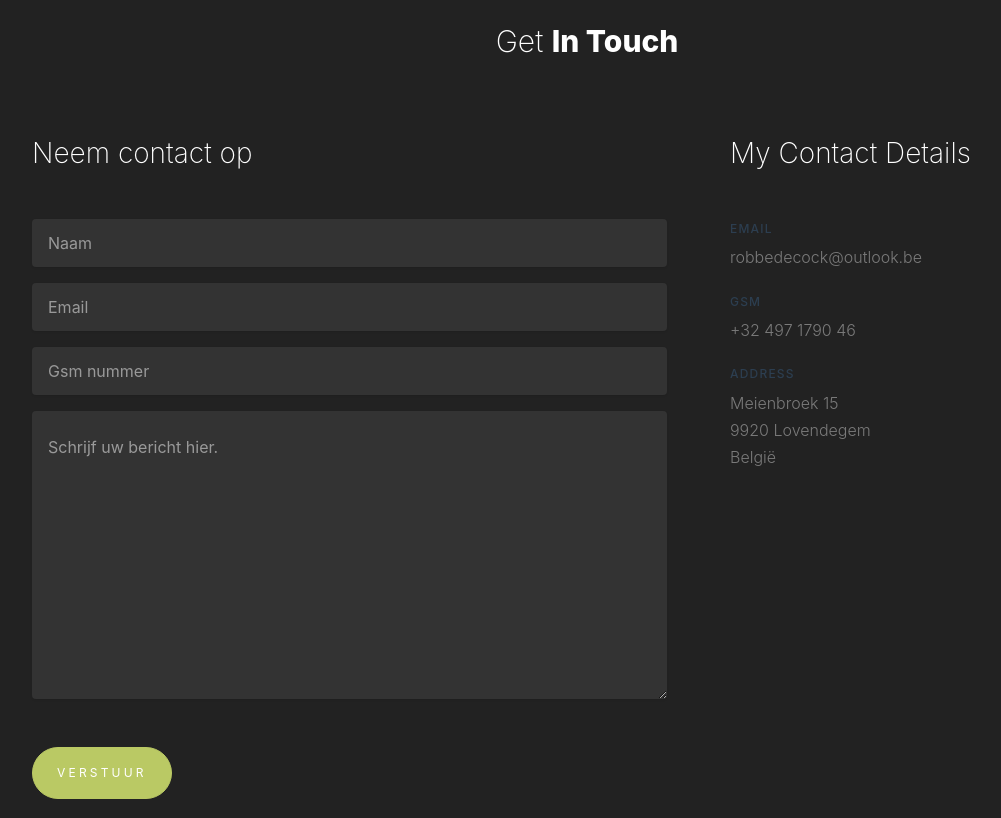
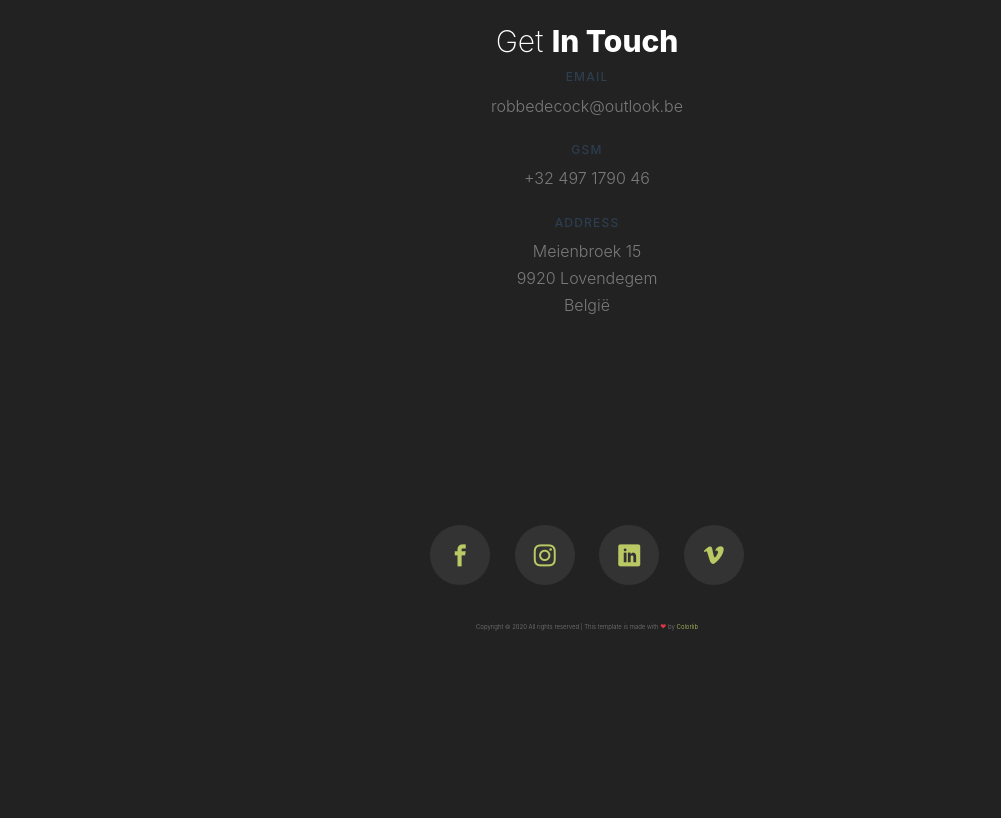
Before and after one commit to robbedecock/robbedecock.github.io, a plain HTML site: page index.html in a window 1280 px wide. Shown: the part 5546-6364 px from the top of the page, without its empty margins (53-1054 px from the left). After the commit the page ends 6274 px from the top, so only its background shows below. Drawn offline with nearby package versions, Linux system fonts and the light colour scheme; files whose address does not match are found by name.

Commit message:
Form weg

```diff
--- a/index.html
+++ b/index.html
@@ -557,32 +557,7 @@
 				<div class="col-md-12 mb-5">
 					<div class="section-heading text-center">
 						<h2>Get <strong>In Touch</strong></h2>
-					</div>
-				</div>
-
-				<div class="col-md-7 mb-5 mb-md-0">
-					<form action="" class="site-form">
-						<h3 class="mb-5">Neem contact op</h3>
-						<div class="form-group">
-							<input type="text" class="form-control px-3 py-4" placeholder="Naam">
-						</div>
-						<div class="form-group">
-							<input type="email" class="form-control px-3 py-4" placeholder="Email">
-						</div>
-						<div class="form-group">
-							<input type="email" class="form-control px-3 py-4" placeholder="Gsm nummer">
-						</div>
-						<div class="form-group mb-5">
-							<textarea class="form-control px-3 py-4"cols="30" rows="10" placeholder="Schrijf uw bericht hier."></textarea>
-						</div>
-						<div class="form-group">
-							<input type="submit" class="btn btn-primary  px-4 py-3" value="Verstuur">
-						</div>
-					</form>
-				</div>
-				<div class="col-md-5 pl-md-5">
-					<h3 class="mb-5">My Contact Details</h3>
-					<ul class="site-contact-details">
+                        <ul class="site-contact-details">
 						<li>
 							<span class="text-uppercase">Email</span>
 							robbedecock@outlook.be
@@ -599,6 +574,8 @@
 							België
 						</li>
 					</ul>
+					</div>
+
 				</div>
 			</div>
 		</div>
--- a/scss/style.scss
+++ b/scss/style.scss
@@ -685,11 +685,7 @@ a {
 	  color:rgba($white, .5);
 	}
 }
-.site-form {
-	.form-control {
-		border: 1px solid lighten(#798a9a, 20%);
-	}
-}
+
 
 .site-contact-details {
 	&, li {
```
